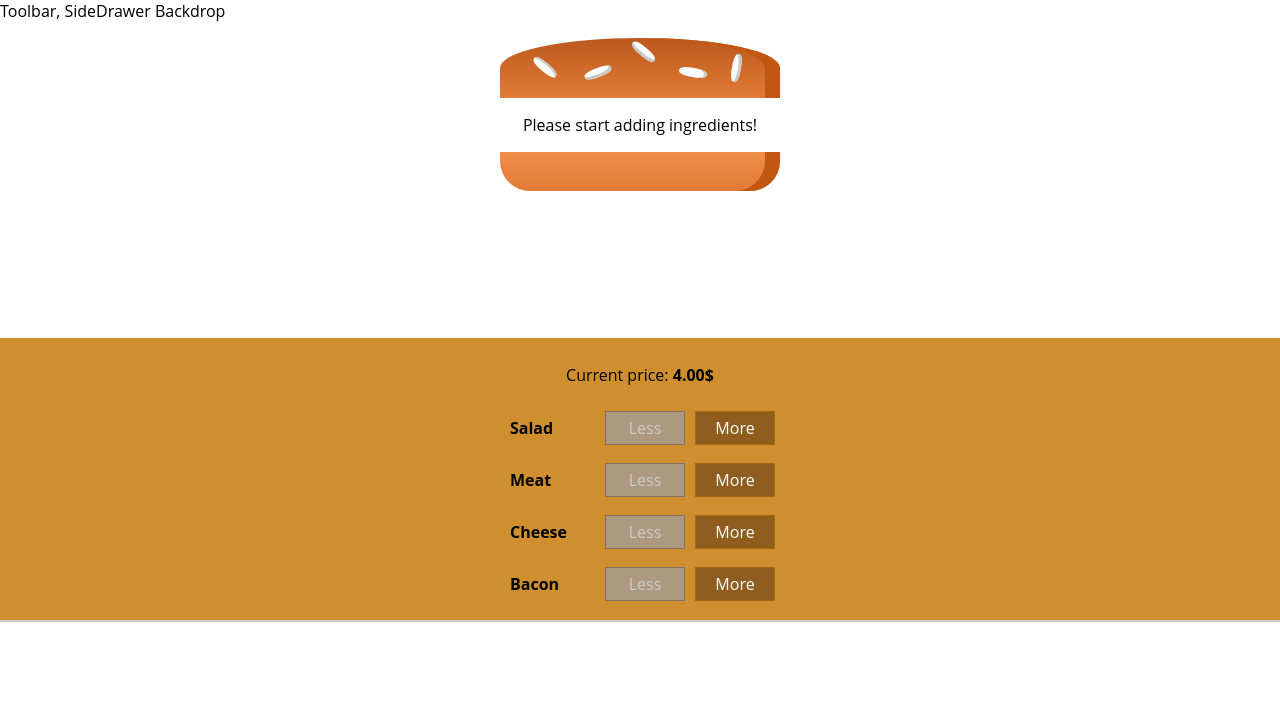
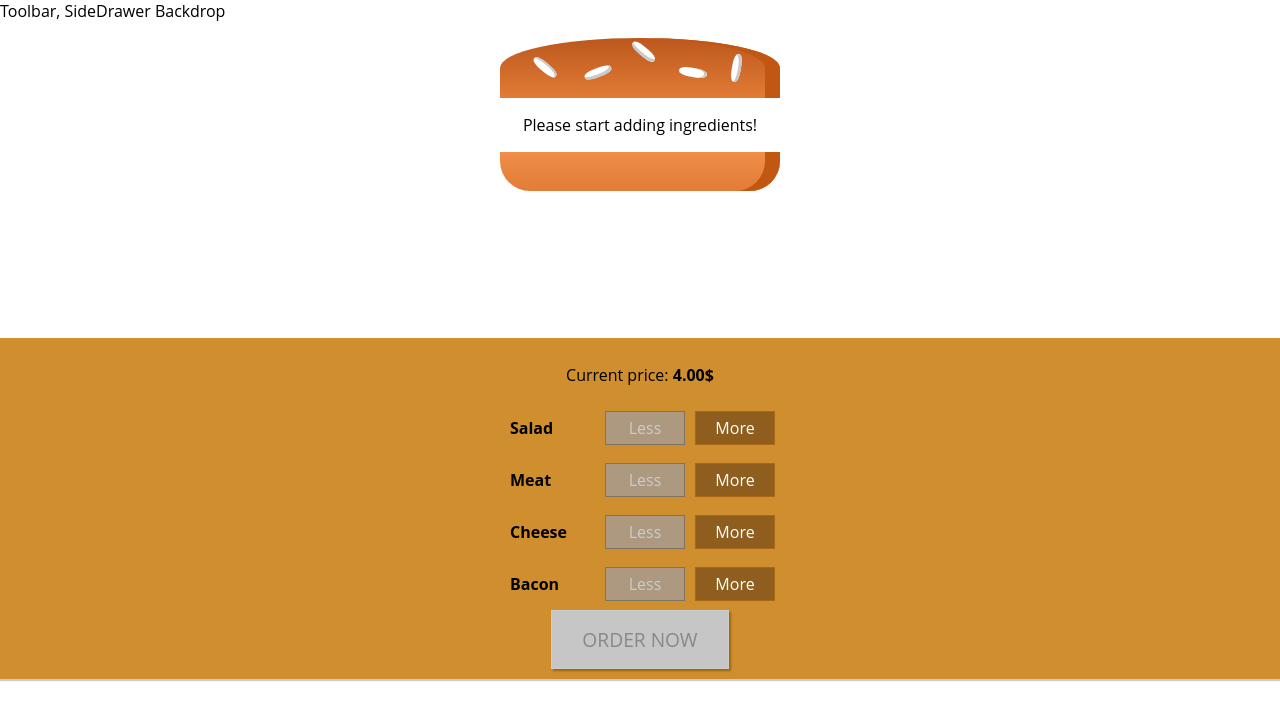
Before and after one commit to BogdanBarjaktarevic/Burger-Builder, a React (Create React App) app: page / in a window 1280 px wide. Shown: the top 720 px of the page. Built offline with nearby package versions, Linux system fonts and the light colour scheme; the HTML template or start-up script is replaced by a standard one.

Commit message:
added order button

```diff
--- a/src/components/Burger/BuildControls/BuildControls.js
+++ b/src/components/Burger/BuildControls/BuildControls.js
@@ -23,6 +23,7 @@
                     disabled={props.disabled[ctrl.type]}
                     />
             })}
+            <button className={classes.OrderButton} disabled={!props.purchasable}>ORDER NOW</button>
         </div>
     )
 }
--- a/src/components/Burger/BuildControls/BuildControls.module.css
+++ b/src/components/Burger/BuildControls/BuildControls.module.css
@@ -8,3 +8,45 @@
     padding: 10px 0;
     box-shadow: 0 2px 1px #ccc;
 }
+
+
+.OrderButton {
+    background-color: #DAD735;
+    outline: none;
+    cursor: pointer;
+    border: 1px solid #966909;
+    color: #966909;
+    font-family: inherit;
+    font-size: 1.2em;
+    padding: 15px 30px;
+    box-shadow: 2px 2px 2px #966909;
+}
+
+.OrderButton:hover, .OrderButton:active {
+    background-color: #A0DB41;
+    border: 1px solid #966909;
+    color: #966909;
+}
+
+.OrderButton:disabled {
+    background-color: #C7C6C6;
+    cursor: not-allowed;
+    border: 1px solid #ccc;
+    color: #888888;
+}
+
+.OrderButton:not(:disabled) {
+    animation: enable 0.3s linear;
+}
+
+@keyframes enable {
+    0% {
+        transform: scale(1);
+    }
+    60% {
+        transform: scale(1.1);
+    }
+    100% {
+        transform: scale(1);
+    }
+}
--- a/src/containers/BurgerBuilder/BurgerBuilder.js
+++ b/src/containers/BurgerBuilder/BurgerBuilder.js
@@ -19,7 +19,17 @@
             cheese: 0,
             meat: 0
         },
-        totalPrice: 4
+        totalPrice: 4,
+        purchasable: false
+    }
+
+    purchasableBurger (ingredients) {
+        const sum = Object.keys(ingredients).map(igKey => {
+            return ingredients[igKey]
+        }).reduce((sum, el) => {
+            return sum + el;
+        }, 0)
+        this.setState({purchasable: sum > 0})
     }
 
     addIngredientHandler = (type) => {
@@ -30,6 +40,7 @@
         updatedIngredient[type] = newIngredient;
         const priceAddition = this.state.totalPrice + INGREDIENT_PRICES[type]
         this.setState({ingredients: updatedIngredient, totalPrice: priceAddition})
+        this.purchasableBurger(updatedIngredient)
     }
 
     removeIngredientHandler = (type) => {
@@ -43,6 +54,7 @@
         updatedIngredient[type] = newIngredient;
         const priceDeduction = this.state.totalPrice - INGREDIENT_PRICES[type]
         this.setState({ingredients: updatedIngredient, totalPrice: priceDeduction})
+        this.purchasableBurger(updatedIngredient)
     }
 
     render(){
@@ -63,6 +75,7 @@
                 removeIngredient={this.removeIngredientHandler}
                 disabled={disabledInfo}
                 price={this.state.totalPrice}
+                purchasable={this.state.purchasable}
                 />
             </>
         )
```
